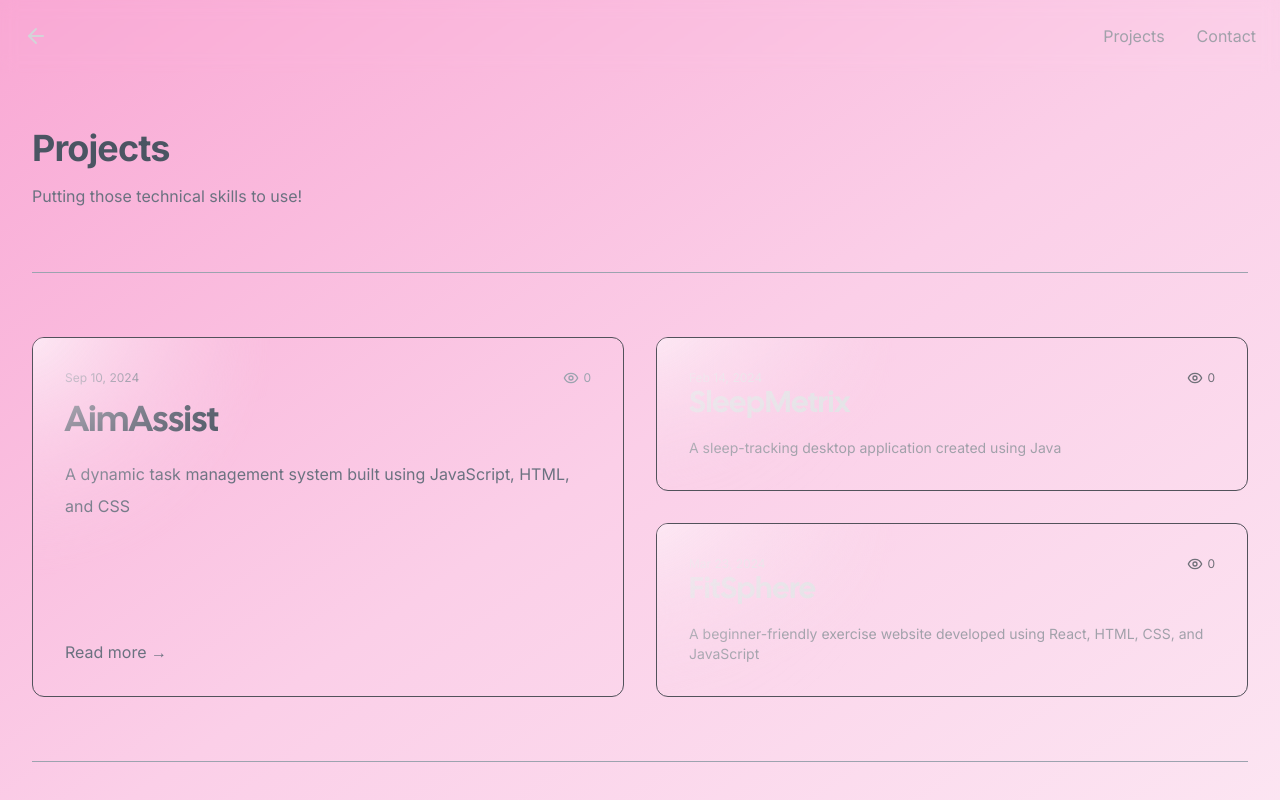
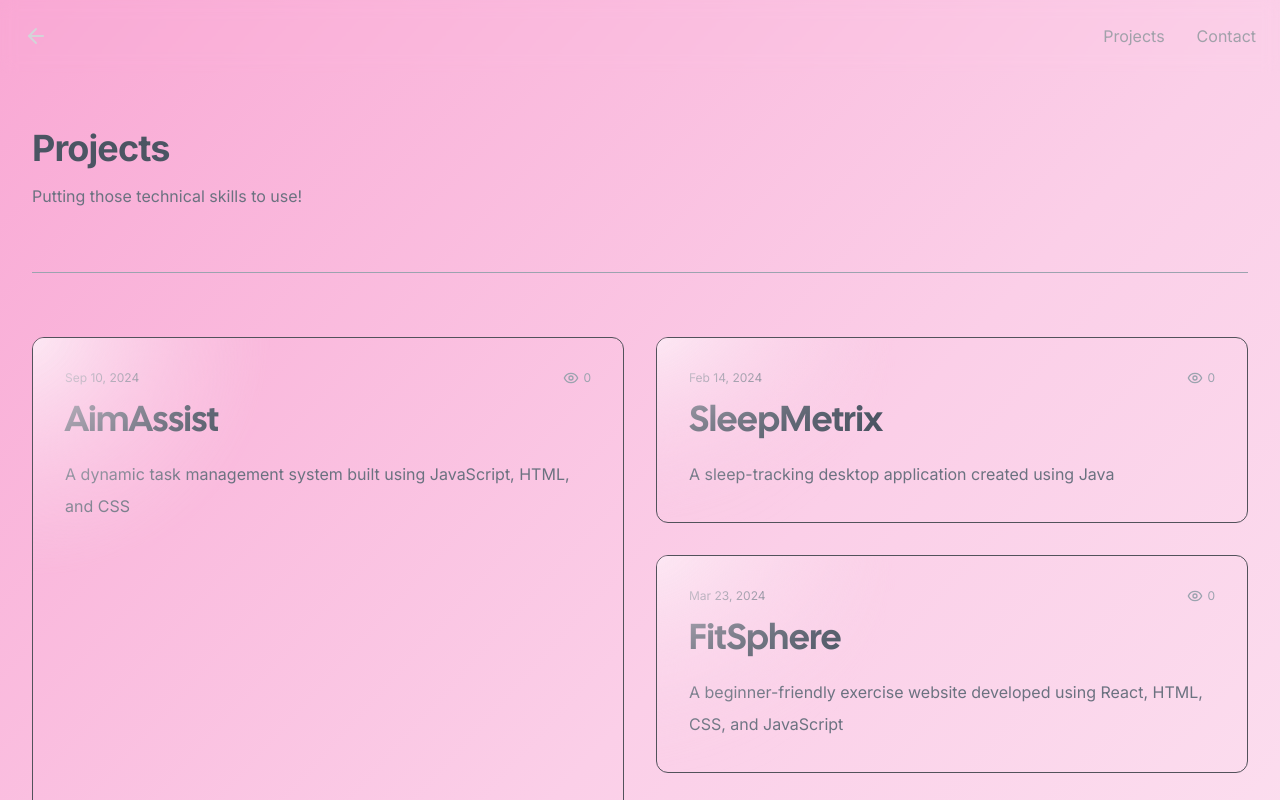
Before and after one commit to gracewxng/Portfolio, a Next.js app: page /projects in a window 1280 px wide. Shown: the top 800 px of the page. Built offline with nearby package versions, Linux system fonts and the light colour scheme; no server answers; the database is empty; what tailwindcss-debug-screens would draw is missing.

Commit message:
edited colours

```diff
--- a/app/projects/page.tsx
+++ b/app/projects/page.tsx
@@ -56,7 +56,7 @@ export default async function ProjectsPage() {
   const top3 = personalProjects.find((project) => project.slug === "fitsphere")!;
   const top4 = personalProjects.find((project) => project.slug === "portfolio")!;
   const sorted = personalProjects
-    .filter((project) => project.slug !== featured.slug && project.slug !== top2.slug && project.slug !== top3.slug && project.slug !== top4.slug)
+    .filter((project) => project.slug !== featured.slug && project.slug !== top2.slug && project.slug !== top3.slug)
     .sort(
       (a, b) =>
         new Date(b.date ?? Number.POSITIVE_INFINITY).getTime() -
@@ -92,7 +92,7 @@ export default async function ProjectsPage() {
                     {Intl.NumberFormat("en-US", { notation: "compact" }).format(views[featured.slug] ?? 0)}
                   </span>
                 </div>
-                <h2 id="featured-post" className="mt-4 text-3xl font-bold text-gray-600 group-hover:text-gray sm:text-4xl font-display">
+                <h2 id="featured-post" className="mt-4 text-3xl font-bold text-gray-600 group-hover:text-white sm:text-4xl font-display">
                   {featured.title}
                 </h2>
                 <p className="mt-4 leading-8 duration-150 text-gray-500 group-hover:text-gray-300">
@@ -108,9 +108,33 @@ export default async function ProjectsPage() {
           </Card>
 
           <div className="flex flex-col w-full gap-8 mx-auto border-t border-gray-300 lg:mx-0 lg:border-t-0 ">
-            {[top2, top3].map((project) => (
+            {[top2, top3, top4].map((project) => (
               <Card key={project.slug}>
-                <Article project={project} views={views[project.slug] ?? 0} />
+                <Link href={project.href}>
+                  <article className="relative w-full h-full p-4 md:p-8">
+                    <div className="flex items-center justify-between gap-2">
+                      <div className="text-xs text-gray-500">
+                        {project.date ? (
+                          <time dateTime={new Date(project.date).toISOString()}>
+                            {Intl.DateTimeFormat(undefined, { dateStyle: "medium" }).format(new Date(project.date))}
+                          </time>
+                        ) : (
+                          <span>SOON</span>
+                        )}
+                      </div>
+                      <span className="flex items-center gap-1 text-xs text-gray-400">
+                        <Eye className="w-4 h-4" />
+                        {Intl.NumberFormat("en-US", { notation: "compact" }).format(views[project.slug] ?? 0)}
+                      </span>
+                    </div>
+                    <h2 className="mt-4 text-3xl font-bold text-gray-600 group-hover:text-white sm:text-4xl font-display">
+                      {project.title}
+                    </h2>
+                    <p className="mt-4 leading-8 duration-150 text-gray-500 group-hover:text-gray-300">
+                      {project.description}
+                    </p>
+                  </article>
+                </Link>
               </Card>
             ))}
           </div>
```
